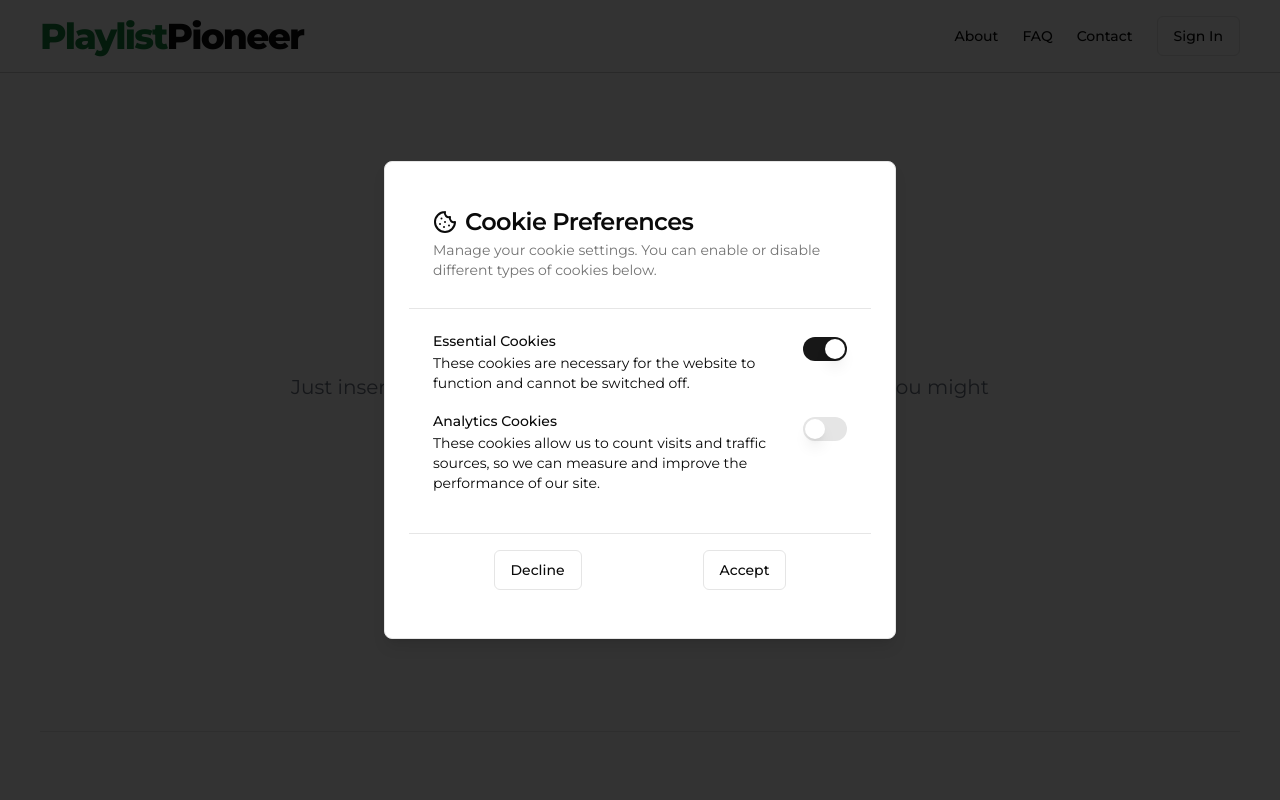
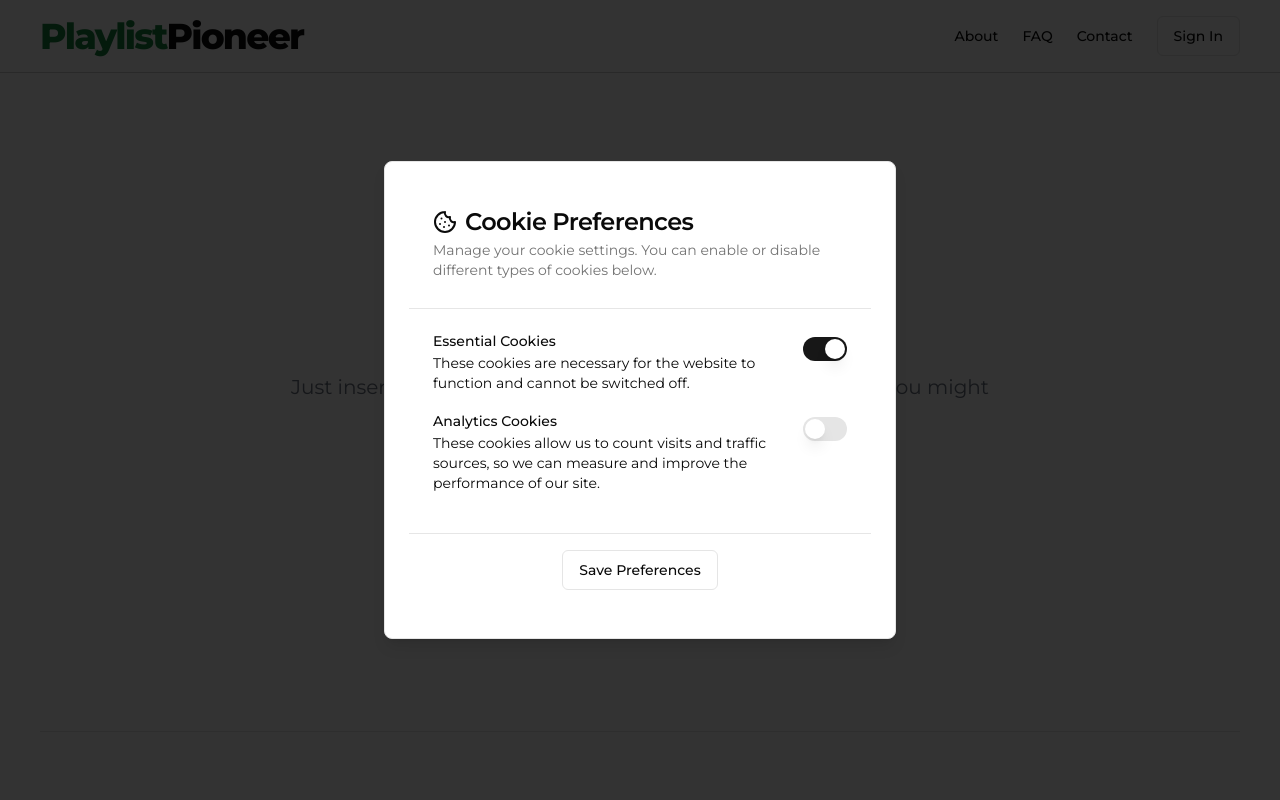
Before and after one commit to juhamikael/playlist-pioneer, a Next.js app: page / in a window 1280 px wide. Shown: the top 800 px of the page. Built offline with nearby package versions, Linux system fonts and the light colour scheme; no server answers.

Commit message:
Update CookieBanner.tsx

```diff
--- a/src/components/global/CookieBanner.tsx
+++ b/src/components/global/CookieBanner.tsx
@@ -87,17 +87,11 @@ const CookieBanner = () => {
           </CardContent>
           <Divider />
           <CardFooter className={cn("flex justify-around")}>
-            <CustomLink
-              asButton
-              href="https://google.com"
-            >
-              Decline
-            </CustomLink>
             <Button
               variant="outline"
               onClick={handleSave}
               type="submit">
-              Accept
+              Save Preferences
             </Button>
           </CardFooter>
         </Card>
```
